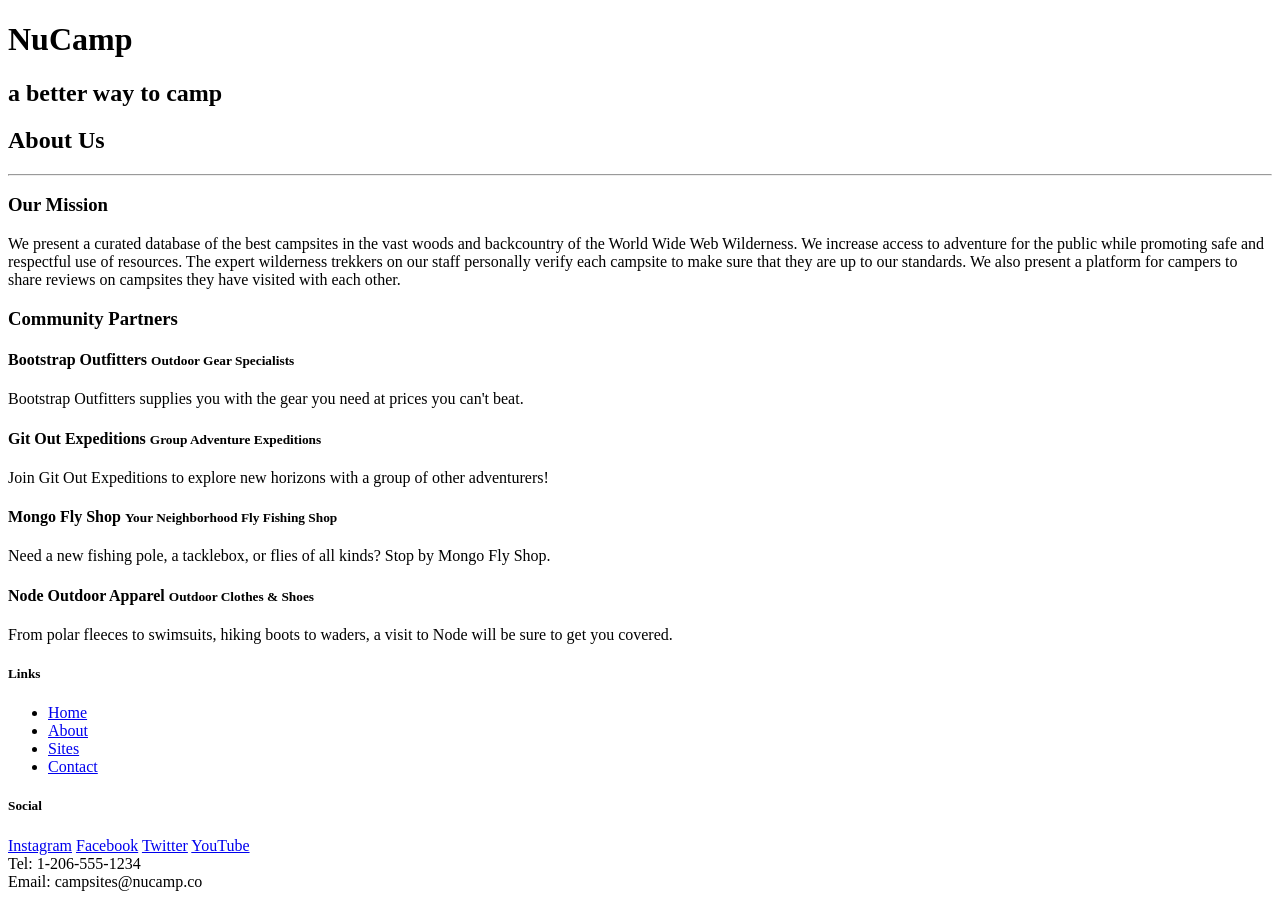
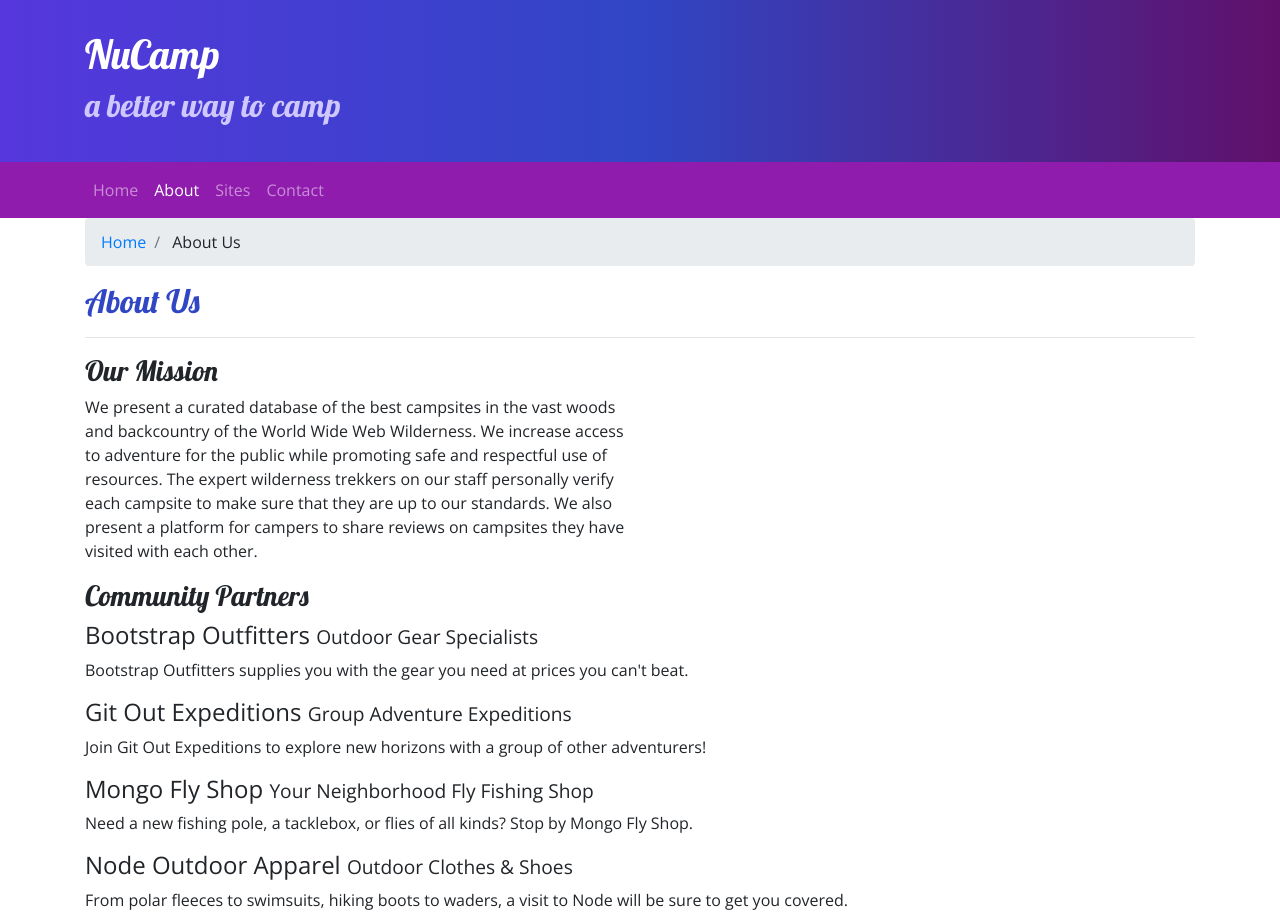
Before and after one commit to CharlesPCodes/NuCamp-Bootcamp, a website: page aboutus.html in a window 1280 px wide. Shown: the top 915 px of the page. Drawn offline with nearby package versions, Linux system fonts and the light colour scheme.

Commit message:
Navbar + Breadcrumbs

```diff
--- a/aboutus.html
+++ b/aboutus.html
@@ -5,6 +5,14 @@
     <!-- Required meta tags always come first -->
     <meta charset="utf-8" />
     <meta name="viewport" content="width=device-width, initial-scale=1" />
+
+      <!-- Bootstrap CSS -->
+      <link rel="stylesheet" href="node_modules/bootstrap/dist/css/bootstrap.min.css" />
+
+      <!-- Additional CSS must be placed after Bootsrap CSS -->
+      <link rel="stylesheet" href="node_modules/font-awesome/css/font-awesome.min.css" />
+      <link rel="stylesheet" href="https://fonts.googleapis.com/css?family=Lobster|Open+Sans">
+      <link rel="stylesheet" href="css/styles.css">
 
     <title>NuCamp: A Better Way To Camp</title>
 </head>
@@ -21,10 +29,31 @@
             </div>
         </div>
     </header>
+        <!-- NAV BAR -->
+        <nav class="navbar navbar-expand-sm navbar-dark sticky-top">
+            <div class="container">
+                <div class="collapse navbar-collapse" id="nucampNavbar">
+                <ul class="navbar-nav">
+                    <li class="nav-item"><a class="nav-link" href="index.html">Home</a></li>
+                    <li class="nav-item active "><a class="nav-link" href="#">About</a></li>
+                    <li class="nav-item"><a class="nav-link" href="#">Sites</a></li>
+                    <li class="nav-item"><a class="nav-link" href="#">Contact</a></li>
+                </ul>
+                </div>
+            </div>
+            <button class="navbar-toggler" type="button" data-toggle="collapse" data-target="#nucampNavbar">
+                <span class="navbar-toggler-icon"></span>
+            </button>
+        </nav>
+        <!-- NAV BAR -->
 
     <div class="container">
         <div class="row">
-            <div>
+            <div class="col">
+                <ol class="breadcrumb">
+                    <li class="breadcrumb-item"> <a href="index.html">Home</a></li>
+                    <li class="breadcrumb-item actiive"> About Us</li>
+                </ol>
                <h2>About Us</h2>
                <hr />
             </div>
@@ -78,6 +107,10 @@
            </div>
         </div>
     </footer>
+    <!-- jQuery must come first, then Popper.js, then the Bootstrap JavaScript plugins.-->
+    <script src="node_modules/jquery/dist/jquery.slim.min.js"></script>
+    <script src="node_modules/popper.js/dist/umd/popper.min.js"></script>
+    <script src="node_modules/bootstrap/dist/js/bootstrap.min.js"></script>
 
 </body>
 
--- a/css/styles.css
+++ b/css/styles.css
@@ -23,6 +23,7 @@ footer {
     padding: 30px;
     background-image: linear-gradient(to right, #5637DD, #3046C5, #60106B);
     color: white;
+    margin: 0;
 }
 
 .row-content {
@@ -30,3 +31,6 @@ footer {
     border-bottom: 1px ridge;
     min-height: 200px;
 }
+.navbar{
+    background-color: #901CAD;
+}
--- a/package.json
+++ b/package.json
@@ -14,8 +14,9 @@
     "lite-server": "^2.3.0"
   },
   "dependencies": {
-    "bootstrap": "^4.0.0",
-    "jquery": "^3.3.1",
+    "bootstrap": "^4.4.1",
+    "font-awesome": "^4.7.0",
+    "jquery": "^3.4.1",
     "popper.js": "^1.12.9"
   }
 }
```
Also changed, not shown: index.html (+18 -0 lines), 1 other file.
